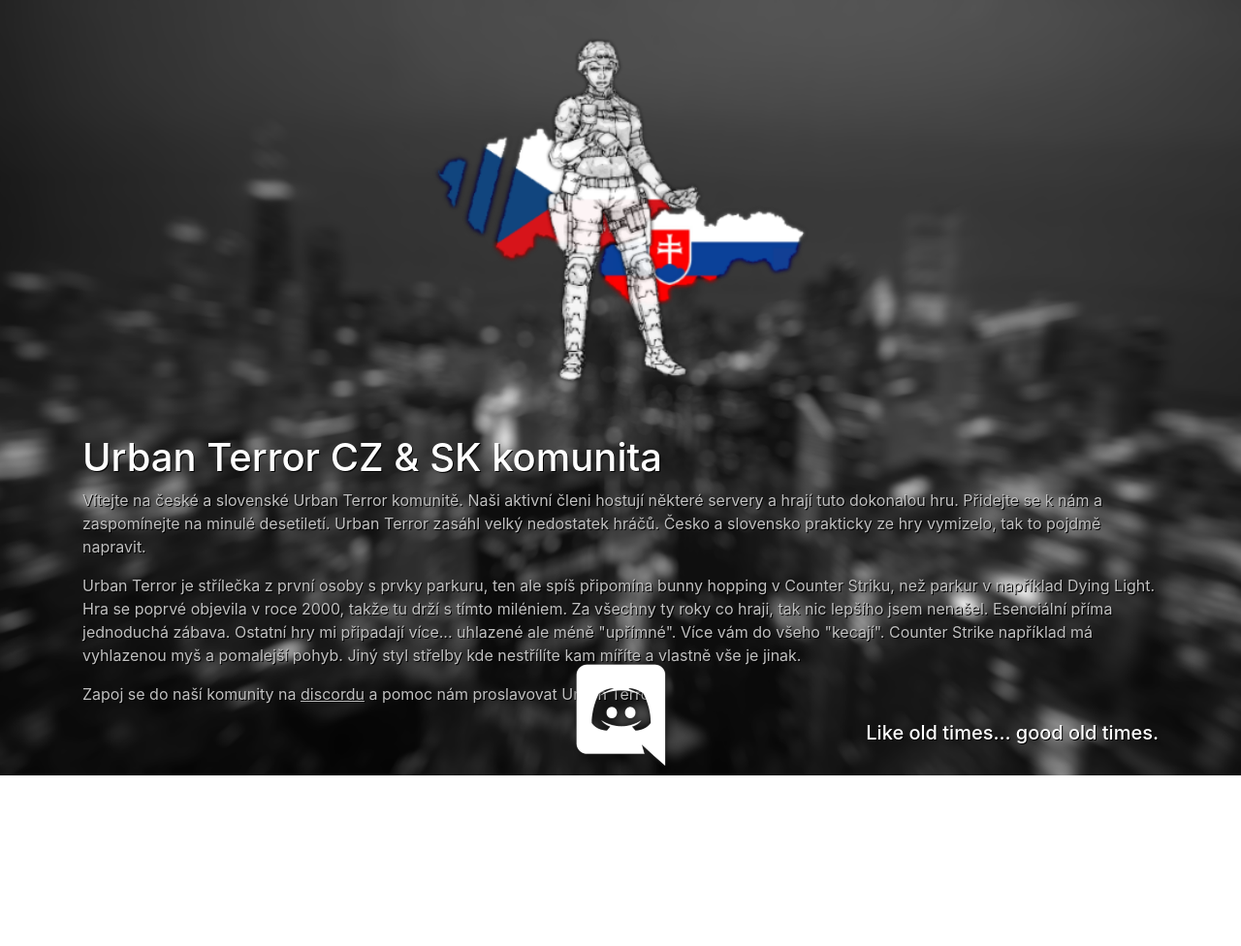
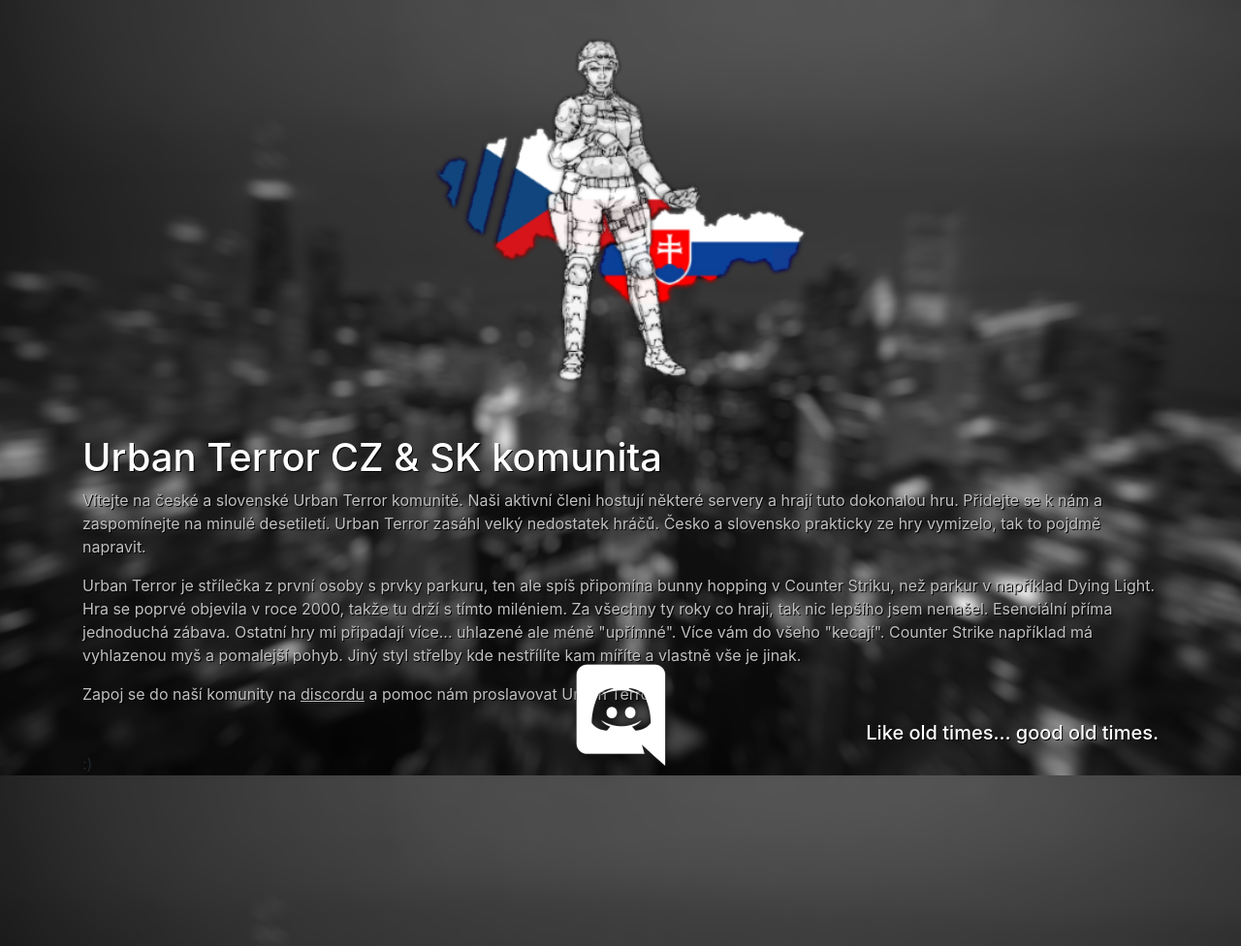
Before and after one commit to UrTCZ/Website, a website: page index.html in a window 1280 px wide. Shown: the whole page at 97% size. Before the commit the page ends 800 px from the top, so only its background shows below. Drawn offline with Linux system fonts and the light colour scheme.

Commit message:
nav spacing

```diff
--- a/css/the-big-picture.css
+++ b/css/the-big-picture.css
@@ -16,13 +16,17 @@
 
 h1,h2,h3,h4,h5,h6
 {
-	color: #fff !important;
-	text-shadow: 1px 1px #000000 !important;
+  color: #fff !important;
+  text-shadow: 1px 1px #000000 !important;
 }
 
 p
 {
-	color: #c0c0c0 !important;
-	text-shadow: 1px 1px #000000 !important;
+  color: #c0c0c0 !important;
+  text-shadow: 1px 1px #000000 !important;
 
 }
+.nav-spacer
+{
+  min-height: 200px;
+}
--- a/index.html
+++ b/index.html
@@ -54,6 +54,9 @@
           </div>
         </div>
       </div>
+      <div class="nav-spacer">
+        :)
+      </div>
     </div>
   </section>
 
```
